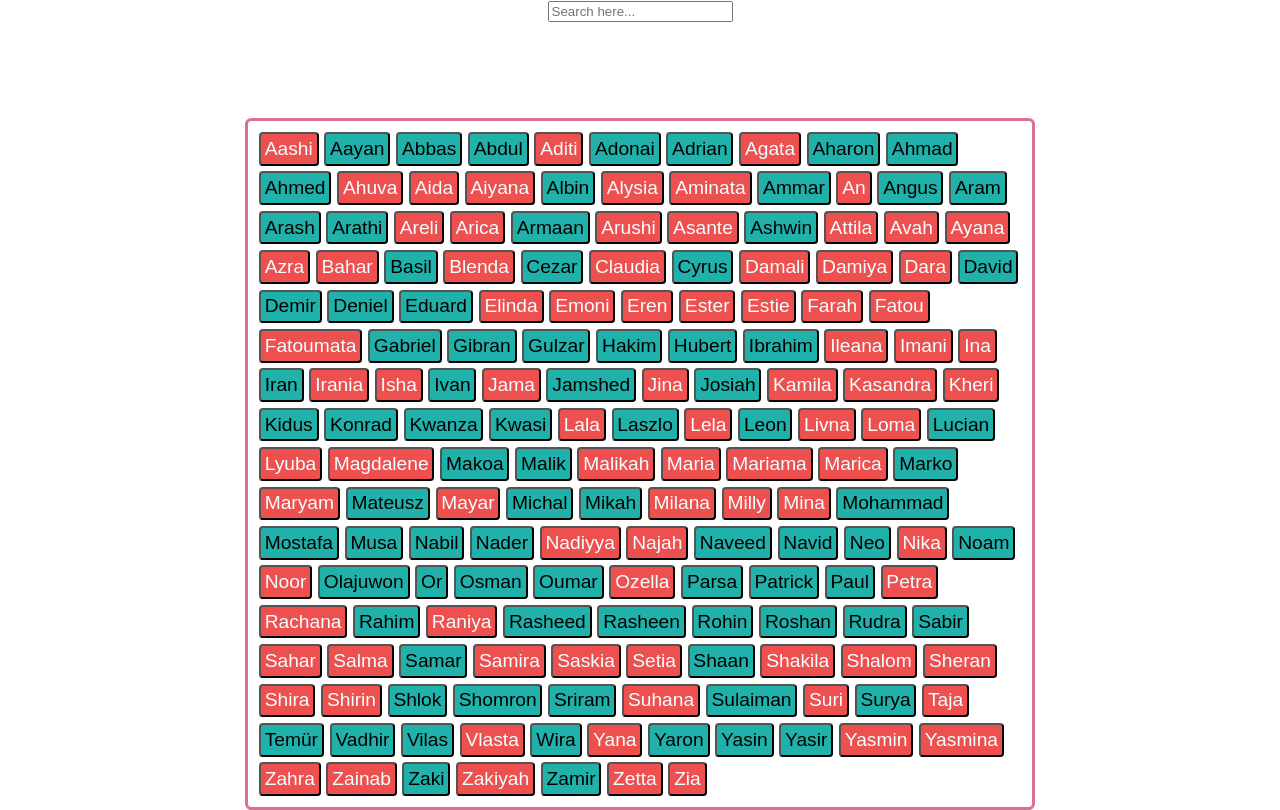
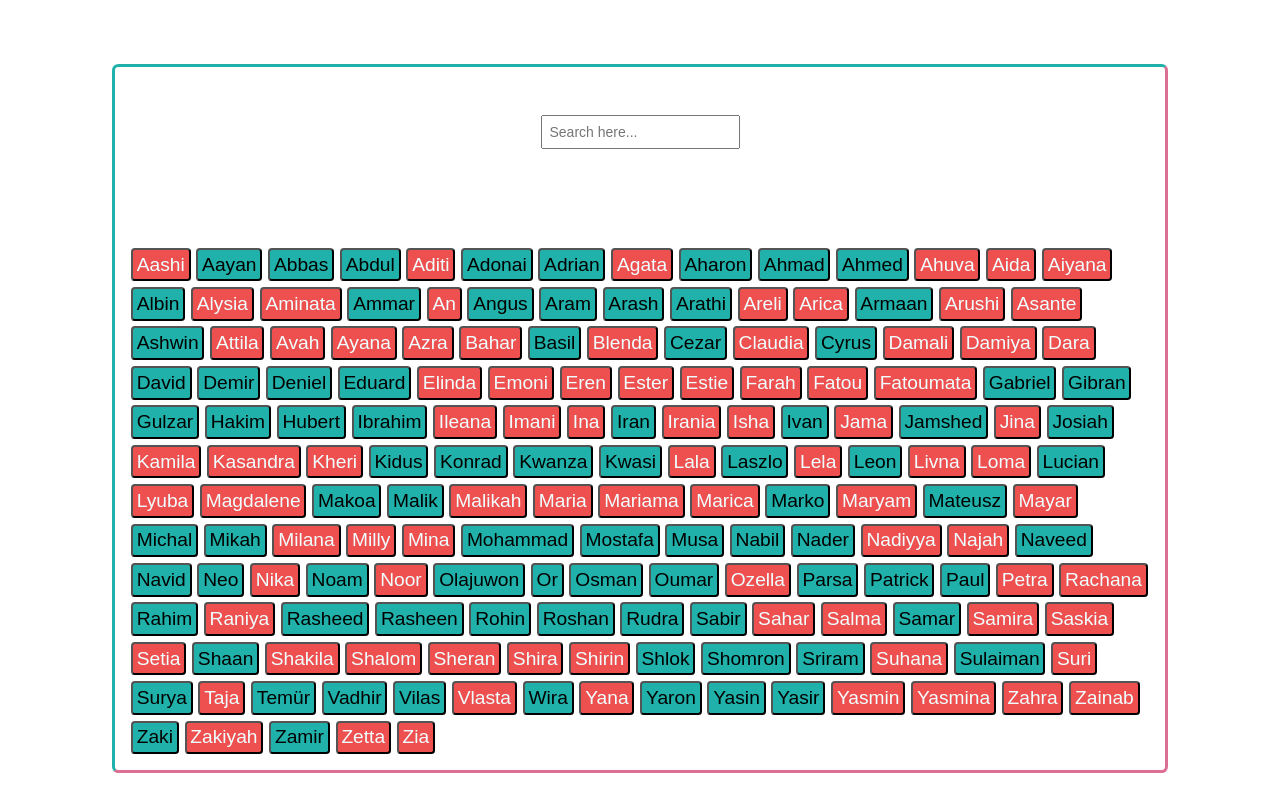
Before and after one commit to mikinet/baby-names-react, a React (Create React App) app: page / in a window 1280 px wide. Built offline with nearby package versions, Linux system fonts and the light colour scheme.

Commit message:
Modified stylesheets. Added new rules (App.css). Moved App-related css rules from index.css to App.css. Removed css rules; edited/modified old rules; added new ones. (App.css).

```diff
--- a/src/App.css
+++ b/src/App.css
@@ -1,38 +1,43 @@
 .App {
+  width:80%;
+  margin:auto;
+  margin-top:4rem;
+  padding:0.8rem;
+  border: 3px solid;
+  border-radius: 0.4em;
+  border-top-color: lightseagreen;
+  border-left-color: lightseagreen;
+  border-bottom-color: palevioletred;
+  border-right-color: palevioletred;
   text-align: center;
 }
 
-.App-logo {
-  height: 40vmin;
-  pointer-events: none;
+#search{
+  margin-top:2.5em;
+  padding:0.5em;
+  font-size: 14px;
+  outline-color: lightseagreen;
 }
 
-@media (prefers-reduced-motion: no-preference) {
-  .App-logo {
-    animation: App-logo-spin infinite 20s linear;
-  }
+.name-picker{
+  display:flex;
+  flex-wrap: wrap;
+  margin:auto;
+  margin-top:6em;
 }
 
-.App-header {
-  background-color: #282c34;
-  min-height: 100vh;
-  display: flex;
-  flex-direction: column;
-  align-items: center;
-  justify-content: center;
-  font-size: calc(10px + 2vmin);
-  color: white;
+.name{
+  font-size:1.2em;
+  margin:0.15em;
+  padding:0.2em;
+  border-radius:0.2em;
 }
 
-.App-link {
-  color: #61dafb;
+.f-name{
+  background-color: rgb(238, 79, 79);
+  color:azure;
 }
 
-@keyframes App-logo-spin {
-  from {
-    transform: rotate(0deg);
-  }
-  to {
-    transform: rotate(360deg);
-  }
+.m-name{
+  background-color: lightseagreen;
 }
--- a/src/index.css
+++ b/src/index.css
@@ -11,30 +11,3 @@ code {
   font-family: source-code-pro, Menlo, Monaco, Consolas, 'Courier New',
     monospace;
 }
-
-.name-picker{
-  display:flex;
-  flex-wrap: wrap;
-  width:60%;
-  margin:auto;
-  margin-top:6em;
-  padding:0.5em;
-  border:3px solid palevioletred;
-  border-radius: 0.4em;
-}
-
-.name{
-  font-size:1.2em;
-  margin:0.15em;
-  padding:0.2em;
-  border-radius:0.2em;
-}
-
-.f-name{
-  background-color: rgb(238, 79, 79);
-  color:azure;
-}
-
-.m-name{
-  background-color: lightseagreen;
-}
```
